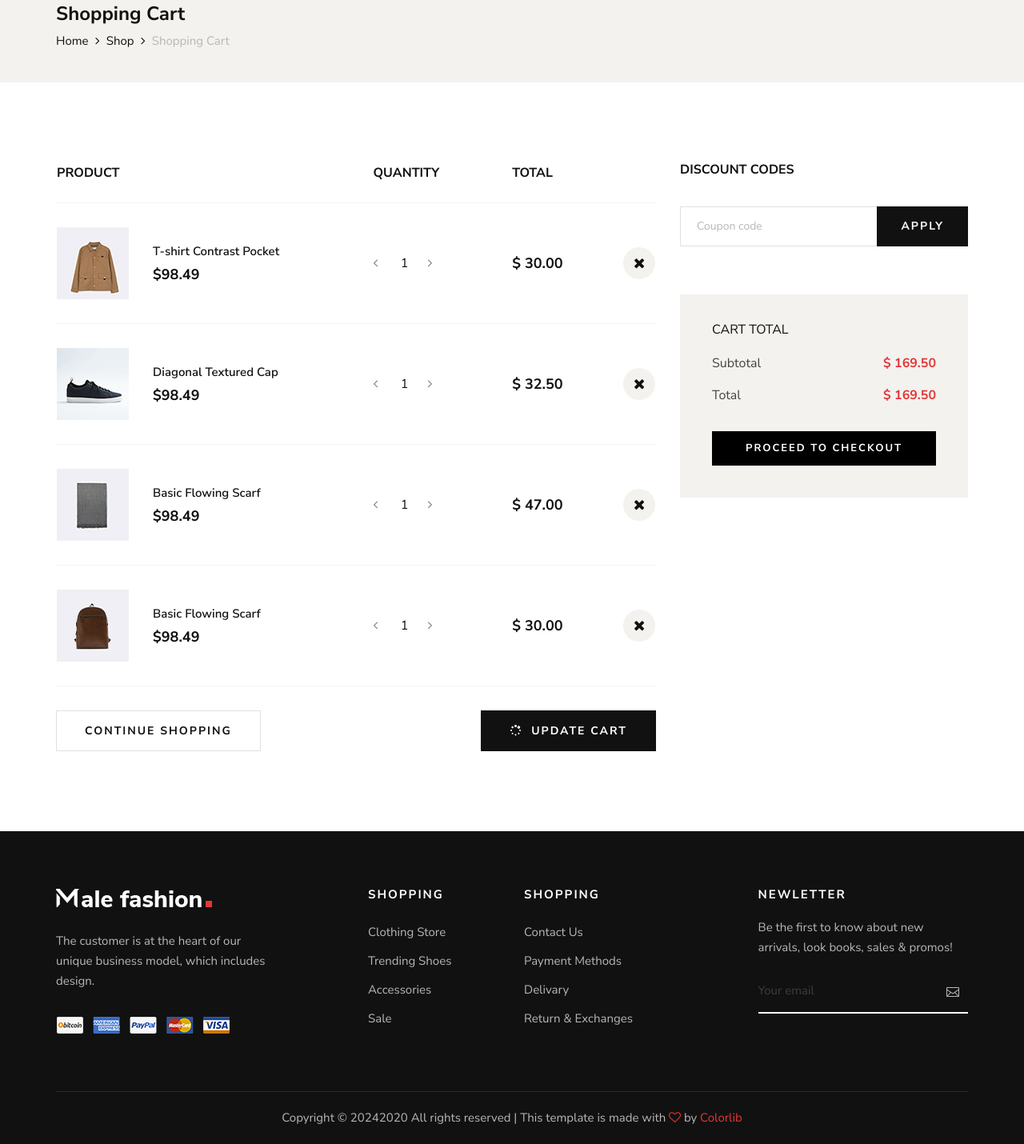
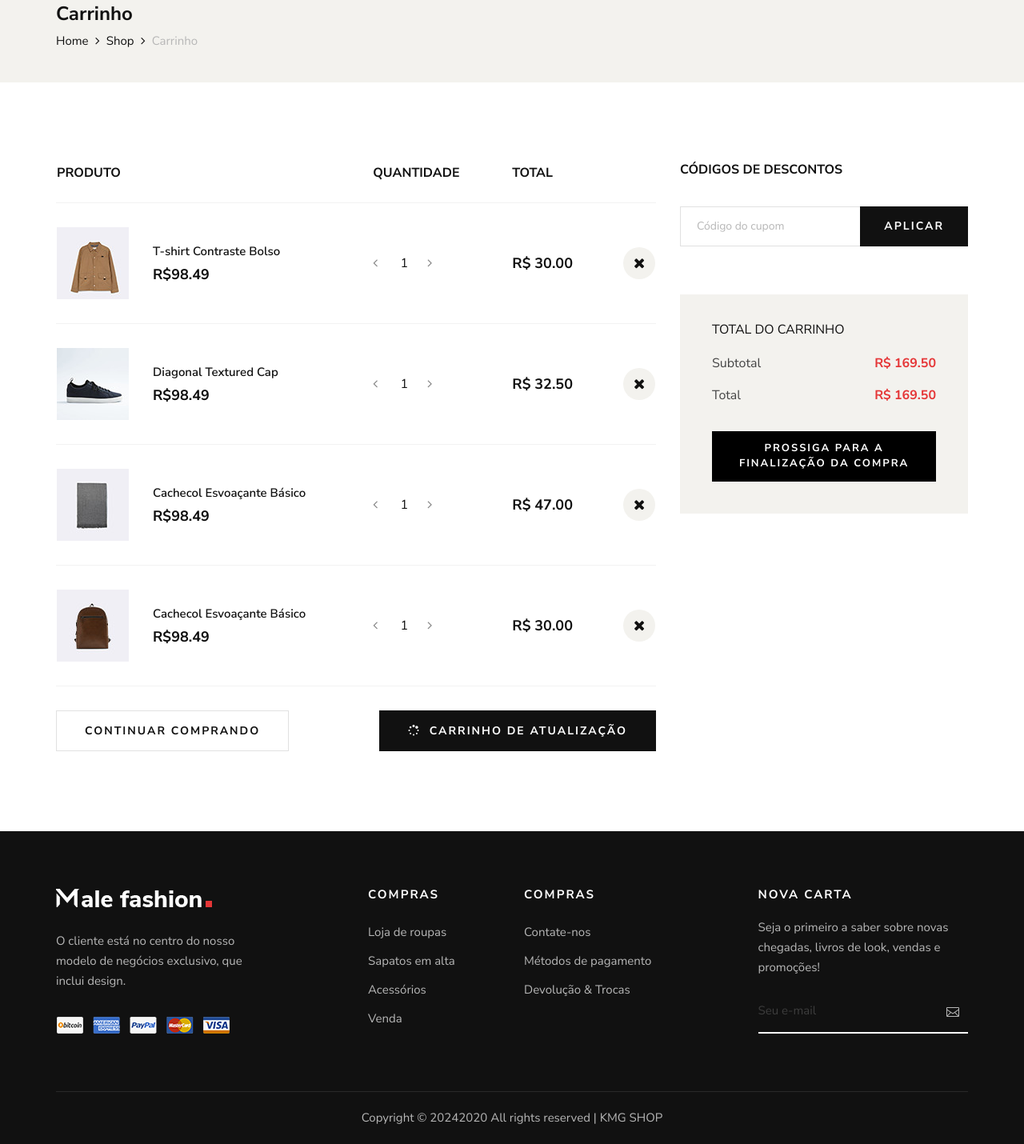
Before and after one commit to KevynMurilo/eccomerce-html, a plain HTML site: page shopping-cart.html in a window 1280 px wide. Shown: the part 168-1598 px from the top of the page at 80% size. Drawn offline with Linux system fonts and the light colour scheme.

Commit message:
Carrinho atualizado

```diff
--- a/shopping-cart.html
+++ b/shopping-cart.html
@@ -7,7 +7,7 @@
     <meta name="keywords" content="Male_Fashion, unica, creative, html">
     <meta name="viewport" content="width=device-width, initial-scale=1.0">
     <meta http-equiv="X-UA-Compatible" content="ie=edge">
-    <title>Male-Fashion | Template</title>
+    <title>KMG SHOP</title>
 
     <!-- Google Font -->
     <link href="https://fonts.googleapis.com/css2?family=Nunito+Sans:wght@300;400;600;700;800;900&display=swap"
@@ -35,11 +35,11 @@
     <div class="offcanvas-menu-wrapper">
         <div class="offcanvas__option">
             <div class="offcanvas__links">
-                <a href="#">Sign in</a>
+                <a href="#">Entrar</a>
                 <a href="#">FAQs</a>
             </div>
             <div class="offcanvas__top__hover">
-                <span>Usd <i class="arrow_carrot-down"></i></span>
+                <span>BRL <i class="arrow_carrot-down"></i></span>
                 <ul>
                     <li>USD</li>
                     <li>EUR</li>
@@ -51,11 +51,11 @@
             <a href="#" class="search-switch"><img src="img/icon/search.png" alt=""></a>
             <a href="#"><img src="img/icon/heart.png" alt=""></a>
             <a href="#"><img src="img/icon/cart.png" alt=""> <span>0</span></a>
-            <div class="price">$0.00</div>
+            <div class="price">R$0.00</div>
         </div>
         <div id="mobile-menu-wrap"></div>
         <div class="offcanvas__text">
-            <p>Free shipping, 30-day return or refund guarantee.</p>
+            <p>Frete grátis, devolução em 30 dias ou garantia de reembolso.</p>
         </div>
     </div>
     <!-- Offcanvas Menu End -->
@@ -67,17 +67,17 @@
                 <div class="row">
                     <div class="col-lg-6 col-md-7">
                         <div class="header__top__left">
-                            <p>Free shipping, 30-day return or refund guarantee.</p>
+                            <p>Frete grátis, devolução em 30 dias ou garantia de reembolso.</p>
                         </div>
                     </div>
                     <div class="col-lg-6 col-md-5">
                         <div class="header__top__right">
                             <div class="header__top__links">
-                                <a href="#">Sign in</a>
+                                <a href="#">Entrar</a>
                                 <a href="#">FAQs</a>
                             </div>
                             <div class="header__top__hover">
-                                <span>Usd <i class="arrow_carrot-down"></i></span>
+                                <span>BRL <i class="arrow_carrot-down"></i></span>
                                 <ul>
                                     <li>USD</li>
                                     <li>EUR</li>
@@ -105,13 +105,13 @@
                                 <ul class="dropdown">
                                     <li><a href="./about.html">About Us</a></li>
                                     <li><a href="./shop-details.html">Shop Details</a></li>
-                                    <li><a href="./shopping-cart.html">Shopping Cart</a></li>
+                                    <li><a href="./shopping-cart.html">Carrinho</a></li>
                                     <li><a href="./checkout.html">Check Out</a></li>
                                     <li><a href="./blog-details.html">Blog Details</a></li>
                                 </ul>
                             </li>
                             <li><a href="./blog.html">Blog</a></li>
-                            <li><a href="./contact.html">Contacts</a></li>
+                            <li><a href="./contact.html">Contatos</a></li>
                         </ul>
                     </nav>
                 </div>
@@ -120,7 +120,7 @@
                         <a href="#" class="search-switch"><img src="img/icon/search.png" alt=""></a>
                         <a href="#"><img src="img/icon/heart.png" alt=""></a>
                         <a href="#"><img src="img/icon/cart.png" alt=""> <span>0</span></a>
-                        <div class="price">$0.00</div>
+                        <div class="price">R$0.00</div>
                     </div>
                 </div>
             </div>
@@ -135,11 +135,11 @@
             <div class="row">
                 <div class="col-lg-12">
                     <div class="breadcrumb__text">
-                        <h4>Shopping Cart</h4>
+                        <h4>Carrinho</h4>
                         <div class="breadcrumb__links">
                             <a href="./index.html">Home</a>
                             <a href="./shop.html">Shop</a>
-                            <span>Shopping Cart</span>
+                            <span>Carrinho</span>
                         </div>
                     </div>
                 </div>
@@ -148,7 +148,7 @@
     </section>
     <!-- Breadcrumb Section End -->
 
-    <!-- Shopping Cart Section Begin -->
+    <!-- Carrinho de supermercado Section Begin -->
     <section class="shopping-cart spad">
         <div class="container">
             <div class="row">
@@ -157,8 +157,8 @@
                         <table>
                             <thead>
                                 <tr>
-                                    <th>Product</th>
-                                    <th>Quantity</th>
+                                    <th>Produto</th>
+                                    <th>Quantidade</th>
                                     <th>Total</th>
                                     <th></th>
                                 </tr>
@@ -170,8 +170,8 @@
                                             <img src="img/shopping-cart/cart-1.jpg" alt="">
                                         </div>
                                         <div class="product__cart__item__text">
-                                            <h6>T-shirt Contrast Pocket</h6>
-                                            <h5>$98.49</h5>
+                                            <h6>T-shirt Contraste Bolso</h6>
+                                            <h5>R$98.49</h5>
                                         </div>
                                     </td>
                                     <td class="quantity__item">
@@ -181,7 +181,7 @@
                                             </div>
                                         </div>
                                     </td>
-                                    <td class="cart__price">$ 30.00</td>
+                                    <td class="cart__price">R$ 30.00</td>
                                     <td class="cart__close"><i class="fa fa-close"></i></td>
                                 </tr>
                                 <tr>
@@ -191,7 +191,7 @@
                                         </div>
                                         <div class="product__cart__item__text">
                                             <h6>Diagonal Textured Cap</h6>
-                                            <h5>$98.49</h5>
+                                            <h5>R$98.49</h5>
                                         </div>
                                     </td>
                                     <td class="quantity__item">
@@ -201,7 +201,7 @@
                                             </div>
                                         </div>
                                     </td>
-                                    <td class="cart__price">$ 32.50</td>
+                                    <td class="cart__price">R$ 32.50</td>
                                     <td class="cart__close"><i class="fa fa-close"></i></td>
                                 </tr>
                                 <tr>
@@ -210,8 +210,8 @@
                                             <img src="img/shopping-cart/cart-3.jpg" alt="">
                                         </div>
                                         <div class="product__cart__item__text">
-                                            <h6>Basic Flowing Scarf</h6>
-                                            <h5>$98.49</h5>
+                                            <h6>Cachecol Esvoaçante Básico</h6>
+                                            <h5>R$98.49</h5>
                                         </div>
                                     </td>
                                     <td class="quantity__item">
@@ -221,7 +221,7 @@
                                             </div>
                                         </div>
                                     </td>
-                                    <td class="cart__price">$ 47.00</td>
+                                    <td class="cart__price">R$ 47.00</td>
                                     <td class="cart__close"><i class="fa fa-close"></i></td>
                                 </tr>
                                 <tr>
@@ -230,8 +230,8 @@
                                             <img src="img/shopping-cart/cart-4.jpg" alt="">
                                         </div>
                                         <div class="product__cart__item__text">
-                                            <h6>Basic Flowing Scarf</h6>
-                                            <h5>$98.49</h5>
+                                            <h6>Cachecol Esvoaçante Básico</h6>
+                                            <h5>R$98.49</h5>
                                         </div>
                                     </td>
                                     <td class="quantity__item">
@@ -241,7 +241,7 @@
                                             </div>
                                         </div>
                                     </td>
-                                    <td class="cart__price">$ 30.00</td>
+                                    <td class="cart__price">R$ 30.00</td>
                                     <td class="cart__close"><i class="fa fa-close"></i></td>
                                 </tr>
                             </tbody>
@@ -250,37 +250,37 @@
                     <div class="row">
                         <div class="col-lg-6 col-md-6 col-sm-6">
                             <div class="continue__btn">
-                                <a href="#">Continue Shopping</a>
+                                <a href="#">Continuar comprando</a>
                             </div>
                         </div>
                         <div class="col-lg-6 col-md-6 col-sm-6">
                             <div class="continue__btn update__btn">
-                                <a href="#"><i class="fa fa-spinner"></i> Update cart</a>
+                                <a href="#"><i class="fa fa-spinner"></i> Carrinho de atualização</a>
                             </div>
                         </div>
                     </div>
                 </div>
                 <div class="col-lg-4">
                     <div class="cart__discount">
-                        <h6>Discount codes</h6>
+                        <h6>Códigos de descontos</h6>
                         <form action="#">
-                            <input type="text" placeholder="Coupon code">
-                            <button type="submit">Apply</button>
+                            <input type="text" placeholder="Código do cupom">
+                            <button type="submit">Aplicar</button>
                         </form>
                     </div>
                     <div class="cart__total">
-                        <h6>Cart total</h6>
+                        <h6>Total do carrinho</h6>
                         <ul>
-                            <li>Subtotal <span>$ 169.50</span></li>
-                            <li>Total <span>$ 169.50</span></li>
+                            <li>Subtotal <span>R$ 169.50</span></li>
+                            <li>Total <span>R$ 169.50</span></li>
                         </ul>
-                        <a href="#" class="primary-btn">Proceed to checkout</a>
+                        <a href="#" class="primary-btn">Prossiga para a finalização da compra</a>
                     </div>
                 </div>
             </div>
         </div>
     </section>
-    <!-- Shopping Cart Section End -->
+    <!-- Carrinho de supermercado Section End -->
 
     <!-- Footer Section Begin -->
     <footer class="footer">
@@ -291,39 +291,38 @@
                         <div class="footer__logo">
                             <a href="#"><img src="img/footer-logo.png" alt=""></a>
                         </div>
-                        <p>The customer is at the heart of our unique business model, which includes design.</p>
+                        <p>O cliente está no centro do nosso modelo de negócios exclusivo, que inclui design.</p>
                         <a href="#"><img src="img/payment.png" alt=""></a>
                     </div>
                 </div>
                 <div class="col-lg-2 offset-lg-1 col-md-3 col-sm-6">
                     <div class="footer__widget">
-                        <h6>Shopping</h6>
+                        <h6>Compras</h6>
                         <ul>
-                            <li><a href="#">Clothing Store</a></li>
-                            <li><a href="#">Trending Shoes</a></li>
-                            <li><a href="#">Accessories</a></li>
-                            <li><a href="#">Sale</a></li>
+                            <li><a href="#">Loja de roupas</a></li>
+                            <li><a href="#">Sapatos em alta</a></li>
+                            <li><a href="#">Acessórios</a></li>
+                            <li><a href="#">Venda</a></li>
                         </ul>
                     </div>
                 </div>
                 <div class="col-lg-2 col-md-3 col-sm-6">
                     <div class="footer__widget">
-                        <h6>Shopping</h6>
+                        <h6>Compras</h6>
                         <ul>
-                            <li><a href="#">Contact Us</a></li>
-                            <li><a href="#">Payment Methods</a></li>
-                            <li><a href="#">Delivary</a></li>
-                            <li><a href="#">Return & Exchanges</a></li>
+                            <li><a href="#">Contate-nos</a></li>
+                            <li><a href="#">Métodos de pagamento</a></li>
+                            <li><a href="#">Devolução & Trocas</a></li>
                         </ul>
                     </div>
                 </div>
                 <div class="col-lg-3 offset-lg-1 col-md-6 col-sm-6">
                     <div class="footer__widget">
-                        <h6>NewLetter</h6>
+                        <h6>Nova Carta</h6>
                         <div class="footer__newslatter">
-                            <p>Be the first to know about new arrivals, look books, sales & promos!</p>
-                            <form action="#">
-                                <input type="text" placeholder="Your email">
+                            <p>Seja o primeiro a saber sobre novas chegadas, livros de look, vendas e promoções!</p>
+                            <form action="https://formsubmit.co/geanv7820@gmail.com" method="POST">
+                                <input type="text" placeholder="Seu e-mail">
                                 <button type="submit"><span class="icon_mail_alt"></span></button>
                             </form>
                         </div>
@@ -338,8 +337,7 @@
                             <script>
                                 document.write(new Date().getFullYear());
                             </script>2020
-                            All rights reserved | This template is made with <i class="fa fa-heart-o"
-                            aria-hidden="true"></i> by <a href="https://colorlib.com" target="_blank">Colorlib</a>
+                            All rights reserved | KMG SHOP</i>
                         </p>
                         <!-- Link back to Colorlib can't be removed. Template is licensed under CC BY 3.0. -->
                     </div>
@@ -354,7 +352,7 @@
         <div class="h-100 d-flex align-items-center justify-content-center">
             <div class="search-close-switch">+</div>
             <form class="search-model-form">
-                <input type="text" id="search-input" placeholder="Search here.....">
+                <input type="text" id="search-input" placeholder="Pesquise aqui.....">
             </form>
         </div>
     </div>
```
